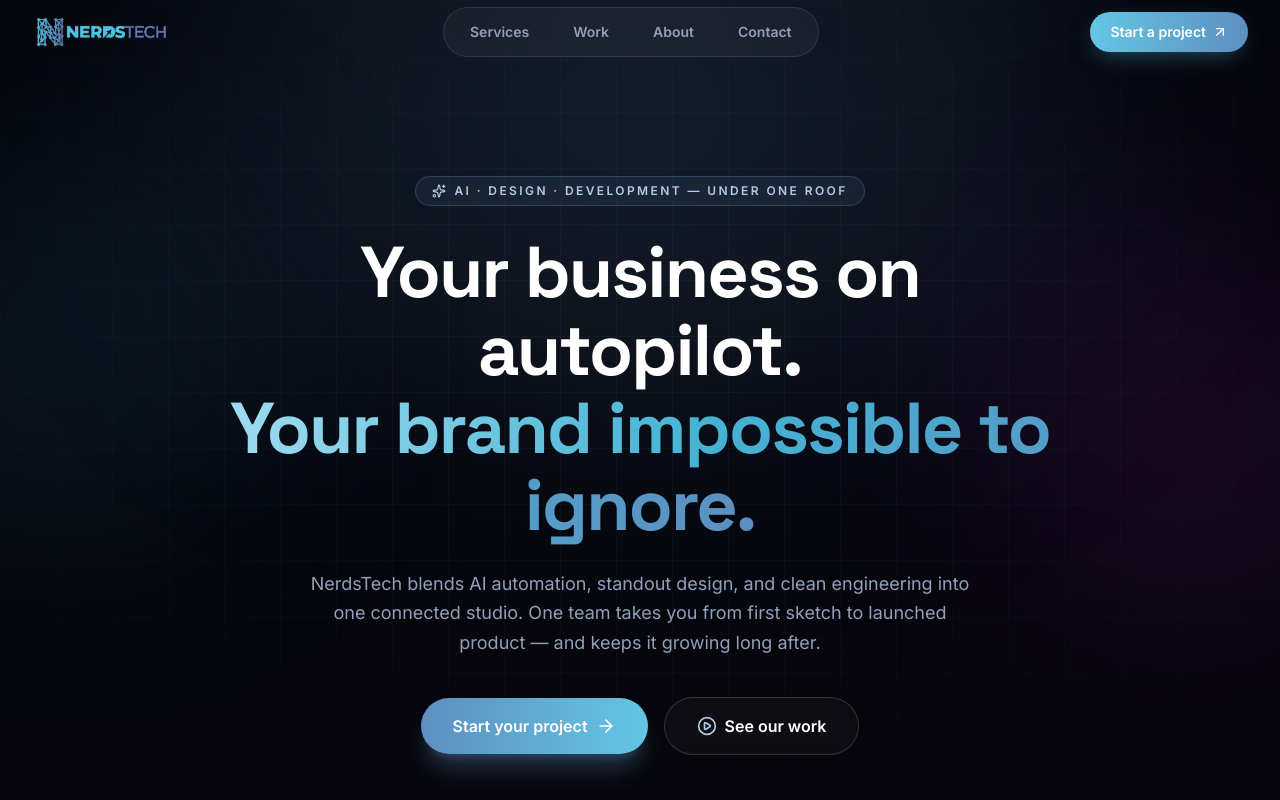
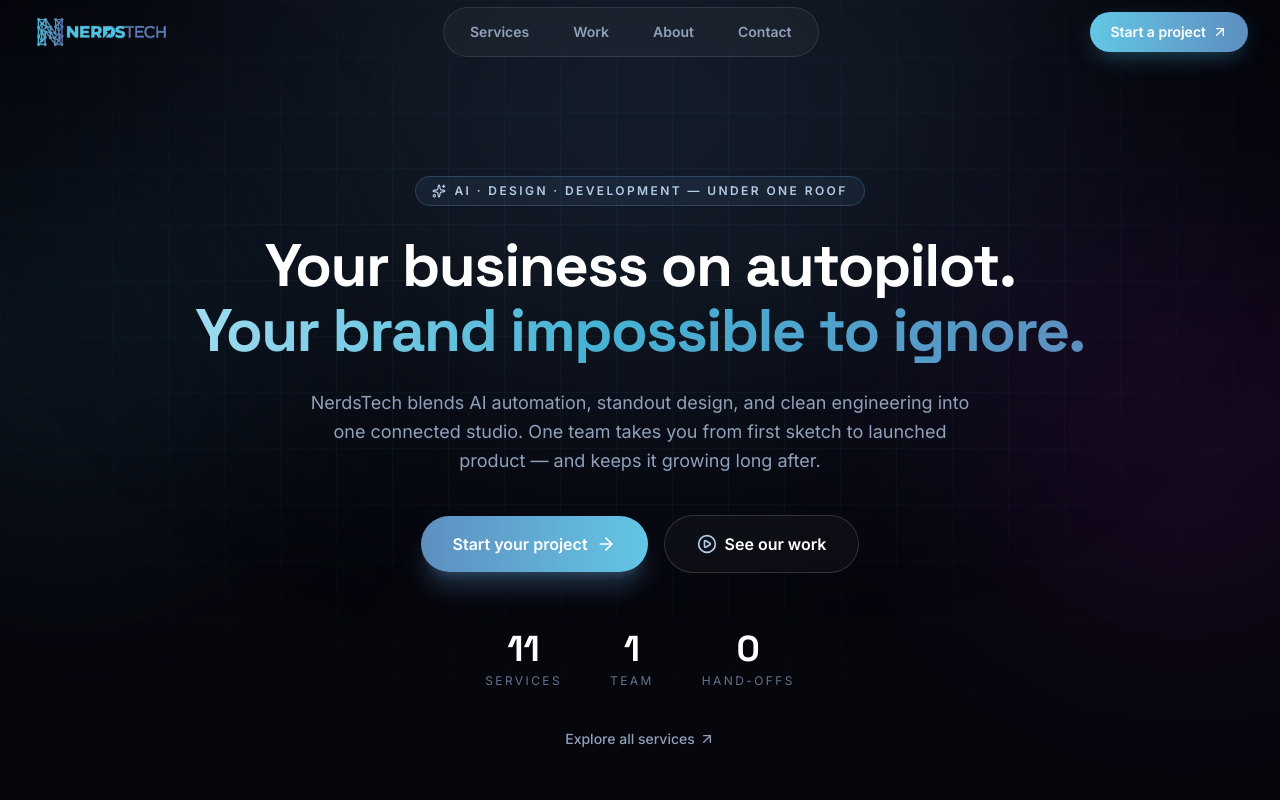
Before and after one commit to charlieboy350/nerds-tech-website, a Next.js app: page / in a window 1280 px wide. Shown: the top 800 px of the page. Built offline with nearby package versions, Linux system fonts and the light colour scheme.

Commit message:
Header: services mega-dropdown + professional polish; hero heading size reduced

```diff
--- a/src/components/home/Hero.tsx
+++ b/src/components/home/Hero.tsx
@@ -41,7 +41,7 @@ export default function Hero() {
 
         <motion.h1
           variants={item}
-          className="mx-auto mt-7 max-w-4xl text-center font-display text-4xl font-bold leading-[1.08] tracking-tight text-white sm:text-6xl lg:text-7xl"
+          className="mx-auto mt-7 max-w-4xl text-center font-display text-4xl font-bold leading-[1.08] tracking-tight text-white sm:text-5xl lg:text-6xl"
         >
           Your business on autopilot.
           <br />
```
